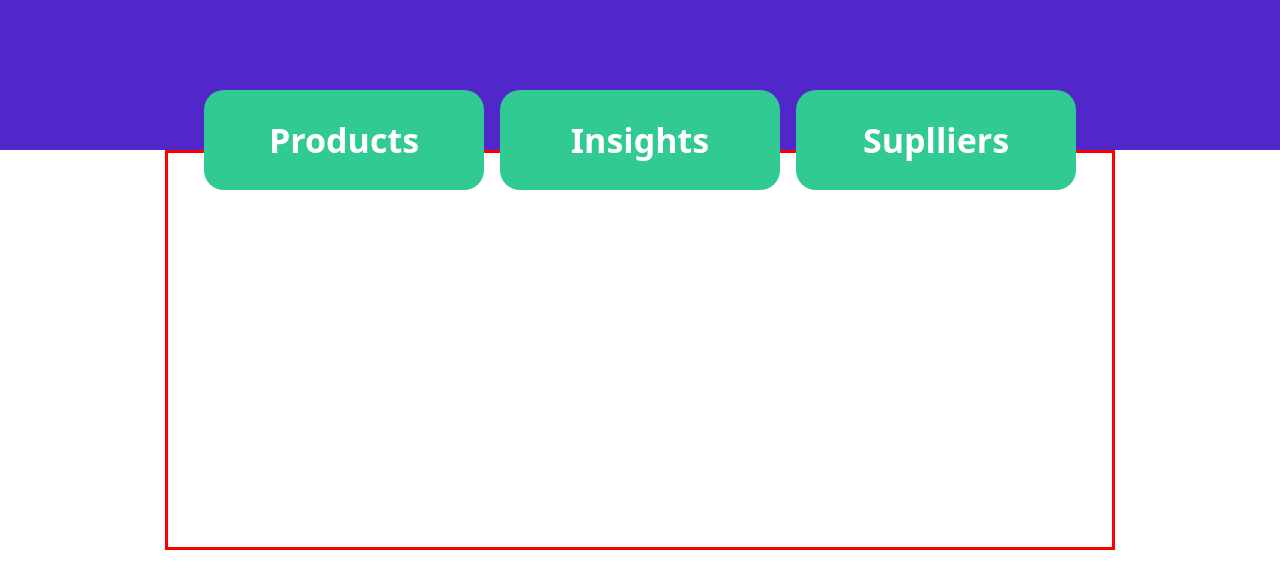
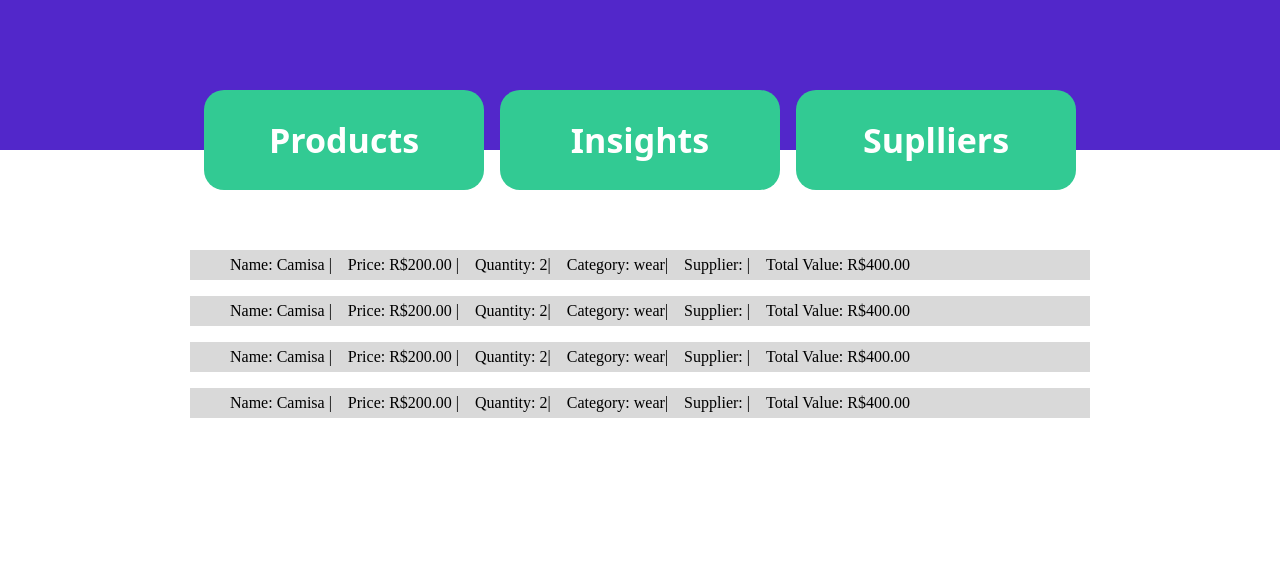
Before and after one commit to JoaoTorpe/stockFlow-FrontEnd, a React (Vite) app: page /products in a window 1280 px wide. Shown: the top 588 px of the page. Built offline with nearby package versions, Linux system fonts and the light colour scheme.

Commit message:
Products list

```diff
--- a/src/components/ProductLabel.css
+++ b/src/components/ProductLabel.css
@@ -0,0 +1,18 @@
+.label{
+    background-color:#D9D9D9;
+    width: 900px;
+    height: 30px;
+    display: flex;
+    justify-content: space-between;
+    align-items: center;
+}
+
+.label ul{
+display: flex;
+gap: 1rem;
+}
+
+.label ul li{
+list-style: none;
+
+}
--- a/src/components/ProductLabel.jsx
+++ b/src/components/ProductLabel.jsx
@@ -1,8 +1,18 @@
 import React from 'react'
-
+import "./ProductLabel.css"
 const ProductLabel = (props) => {
   return (
-    <div></div>
+    <div className='label' >
+
+<ul>
+        <li>Name: {props.name} |</li>
+        <li>Price: R${props.price} |</li>
+        <li>Quantity: {props.quantity}|</li>
+        <li>Category: {props.categorie}|</li>
+        <li>Supplier: {props.supplier}|</li>
+        <li>Total Value: R${props.totalValue}</li>
+    </ul>
+    </div>
   )
 }
 
--- a/src/routes/Product.css
+++ b/src/routes/Product.css
@@ -1,10 +1,15 @@
 .productContainer{
+
+    position: relative;
+    top: 100px;
+    overflow: scroll;
     display: flex;
-    justify-content: center;
+    flex-direction: column;
+    gap: 1rem;
+
     align-items: center;
-    min-height: 400px;
+    height: 400px;
     min-width: 950px;
-    border: solid red;
     margin: auto;
 
 }
--- a/src/routes/Product.jsx
+++ b/src/routes/Product.jsx
@@ -1,9 +1,15 @@
 import React from 'react'
 import "./Product.css"
 import ProductLabel from '../components/ProductLabel'
+
 const Product = () => {
   return (
-    <div className='productContainer'><ProductLabel/></div>
+    <div className='productContainer'>
+    <ProductLabel name="Camisa" price="200.00" quantity="2" categorie="wear" supllier="amazon" totalValue="400.00" />
+    <ProductLabel name="Camisa" price="200.00" quantity="2" categorie="wear" supllier="amazon" totalValue="400.00" />
+    <ProductLabel name="Camisa" price="200.00" quantity="2" categorie="wear" supllier="amazon" totalValue="400.00" />
+    <ProductLabel name="Camisa" price="200.00" quantity="2" categorie="wear" supllier="amazon" totalValue="400.00" />
+    </div>
   )
 }
 
```
Also changed, not shown: .eslintrc.cjs.
